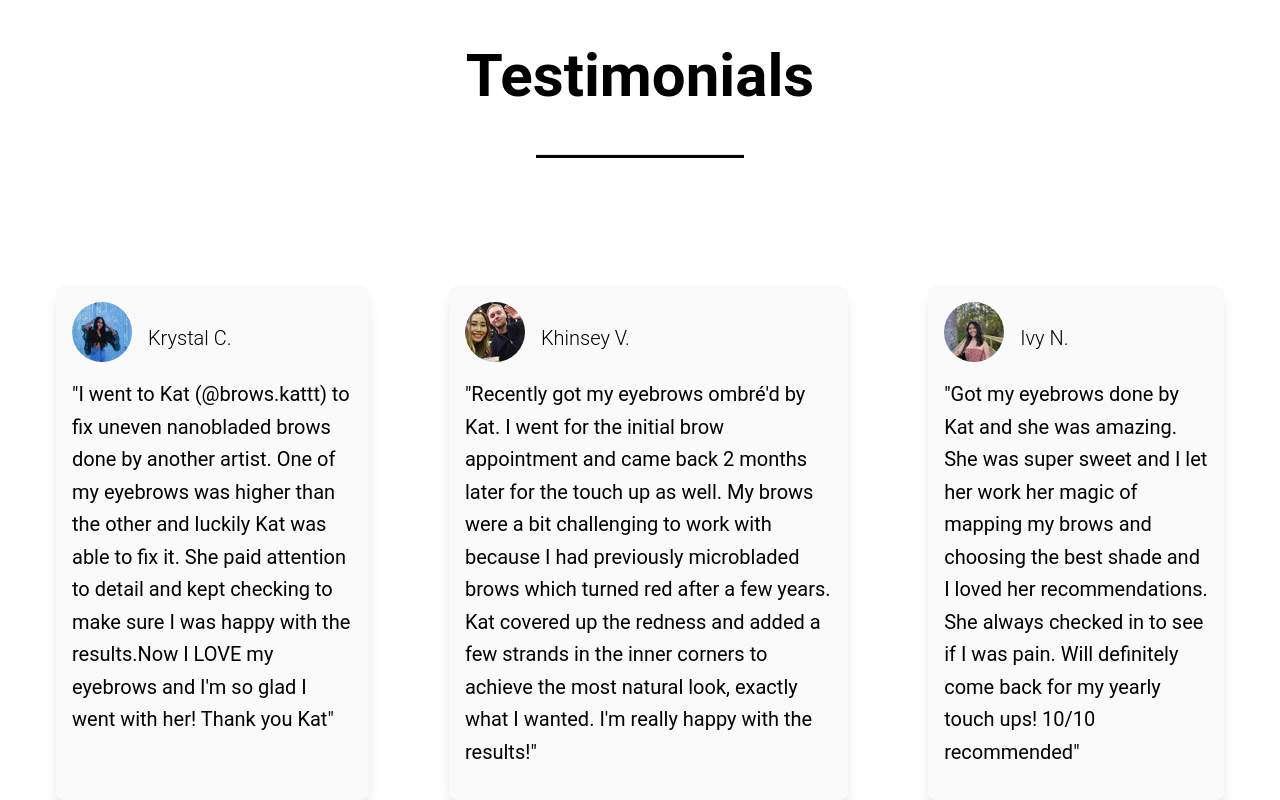
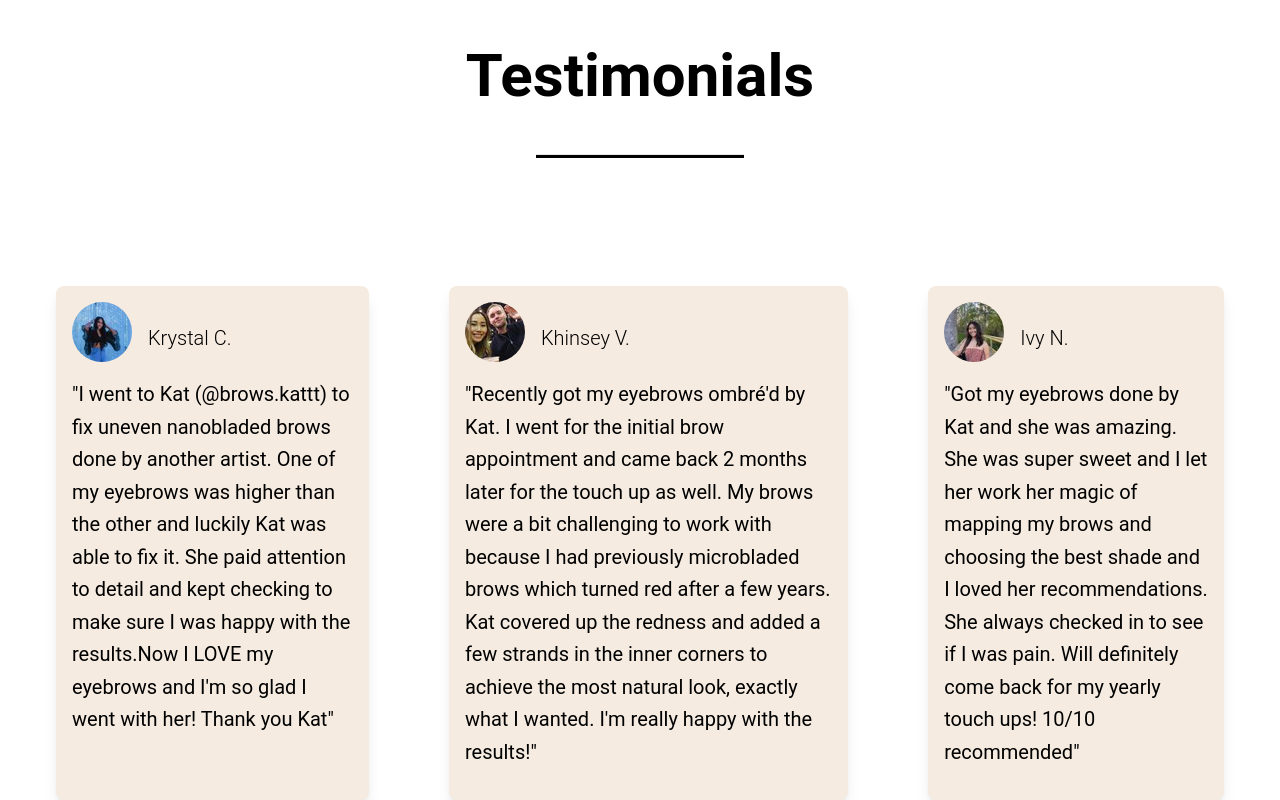
Before and after one commit to khoaluu2014/katglam-portfolio, a React (Create React App) app: page / in a window 1280 px wide. Shown: the part 801-1601 px from the top of the page. Built offline with nearby package versions, Linux system fonts and the light colour scheme.

Commit message:
change color

```diff
--- a/src/components/Hero.tsx
+++ b/src/components/Hero.tsx
@@ -3,7 +3,7 @@ import Kat from '../assets/kat.png'
 const Home = () => {
     return (
         <section id='home'>
-            <div className='bg-blue h-auto w-full bg-background px-12 py-20 font-roboto lg:h-screen'>
+            <div className='h-auto w-full bg-background px-12 py-20 font-roboto lg:h-screen'>
                 <div className='mt-6 grid items-center gap-8 text-left text-xl md:grid-cols-2'>
                     <div className='grid gap-8'>
                         <div>
--- a/src/components/Testimonials.tsx
+++ b/src/components/Testimonials.tsx
@@ -14,7 +14,7 @@ const Testimonials = () => {
                 <hr className='my-4 mb-24 h-1 w-52 bg-black'/>
                 <div className='flex flex-col justify-evenly gap-20 px-14 text-xl lg:flex-row'>
                     {testimonials.map((testimonial) => (
-                        <div key={testimonial.name} className='rounded-lg bg-zinc-50 p-4 shadow-lg'>
+                        <div key={testimonial.name} className='rounded-lg bg-background p-4 shadow-lg'>
                             <div className='font-light'>
                                 <img src={testimonial.image} alt='img' className='mb-4 mr-4 inline rounded-full'/>
                                 {testimonial.name}
```
